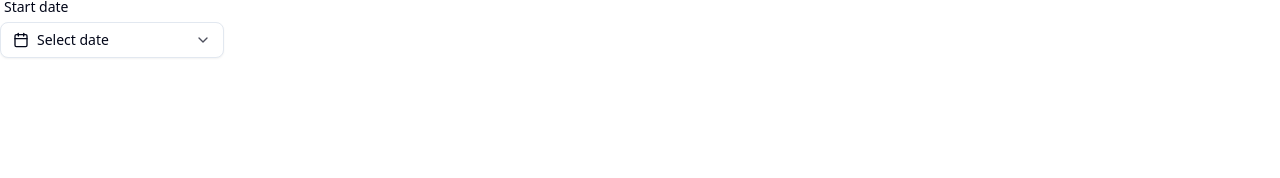
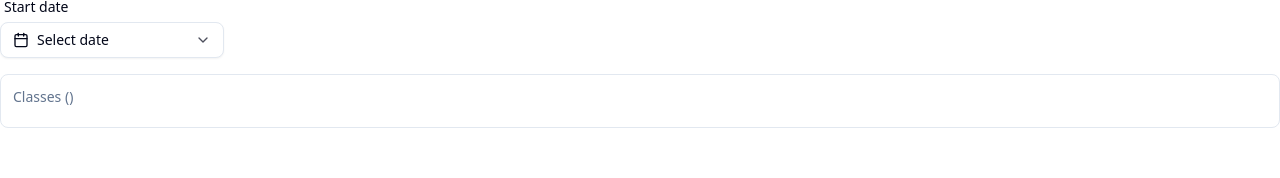
Before and after one commit to jihanv/class-scheduler, a Next.js app: page / in a window 1280 px wide. Shown: the top 178 px of the page. Built offline with nearby package versions, Linux system fonts and the light colour scheme.

Commit message:
Fix linting errors

```diff
--- a/components/class-meetings-list.tsx
+++ b/components/class-meetings-list.tsx
@@ -5,13 +5,16 @@ import { format } from "date-fns"
 import { enUS } from "date-fns/locale"
 
 // Mirror your schedule shape: { mon:[1,2], wed:[3], ... }
-export type ScheduleValue = {
-    mon: number[]; tue: number[]; wed: number[]; thu: number[];
-    fri: number[]; sat: number[]; sun: number[];
-}
+// export type ScheduleValue = {
+//     mon: number[]; tue: number[]; wed: number[]; thu: number[];
+//     fri: number[]; sat: number[]; sun: number[];
+// }
 
 const IDX_TO_KEY = ["sun", "mon", "tue", "wed", "thu", "fri", "sat"] as const
 type DayKey = typeof IDX_TO_KEY[number]
+
+
+export type ScheduleValue = Record<DayKey, number[]>
 
 function dayKeyFromDate(d: Date): DayKey {
     return IDX_TO_KEY[d.getDay()]
@@ -24,13 +27,13 @@ type Props = {
 }
 
 export function ClassMeetingsList({ days, schedule, title = "Classes" }: Props) {
-    // if (!schedule || days.length === 0) return null
 
     const items = React.useMemo(() => {
+        if (!schedule || days.length === 0) return null
         const out: { date: Date; period: number }[] = []
         for (const d of days) {
             const key = dayKeyFromDate(d)
-            const periods = (schedule as any)[key] as number[] | undefined
+            const periods = schedule[key]
             if (!periods?.length) continue
             for (const p of periods) out.push({ date: d, period: p })
         }
@@ -42,15 +45,15 @@ export function ClassMeetingsList({ days, schedule, title = "Classes" }: Props)
         return out
     }, [days, schedule])
 
-    if (items.length === 0) return null
+    if (items?.length === 0) return null
 
     return (
         <div className="rounded-md border p-3">
             <div className="mb-2 text-sm text-muted-foreground">
-                {title} ({items.length})
+                {title} ({items?.length})
             </div>
             <ol className="space-y-1 text-sm">
-                {items.map((it, i) => (
+                {items?.map((it, i) => (
                     <li
                         key={`${format(it.date, "yyyy-MM-dd")}-${it.period}`}
                         className="rounded bg-accent px-2 py-1"
--- a/components/date-selector.tsx
+++ b/components/date-selector.tsx
@@ -1,7 +1,7 @@
 "use client"
 
 import * as React from "react"
-import { CalendarIcon, ChevronDown, ChevronDownIcon } from "lucide-react"
+import { CalendarIcon, ChevronDown } from "lucide-react"
 
 import { Button } from "@/components/ui/button"
 import { Calendar } from "@/components/ui/calendar"
@@ -14,8 +14,6 @@ import {
 import {
     format,
     startOfDay,
-    min as minDate,
-    max as maxDate,
     isBefore,
     isAfter,
 } from "date-fns"
--- a/components/period-schedule.tsx
+++ b/components/period-schedule.tsx
@@ -57,8 +57,11 @@ export function PeriodSchedule({
     const toggle = (day: DayKey, period: number) => {
         setSchedule(prev => {
             const curr = new Set(prev[day] ?? [])
-            curr.has(period) ? curr.delete(period) : curr.add(period)
-            return { ...prev, [day]: Array.from(curr).sort((a, b) => a - b) }
+            if (curr.has(period)) {
+                curr.delete(period)
+            } else {
+                curr.add(period)
+            } return { ...prev, [day]: Array.from(curr).sort((a, b) => a - b) }
         })
     }
 
--- a/components/range-selector.tsx
+++ b/components/range-selector.tsx
@@ -2,7 +2,6 @@
 
 import * as React from "react"
 import {
-    format,
     eachDayOfInterval,
     startOfDay,
     min as minDate,
```
